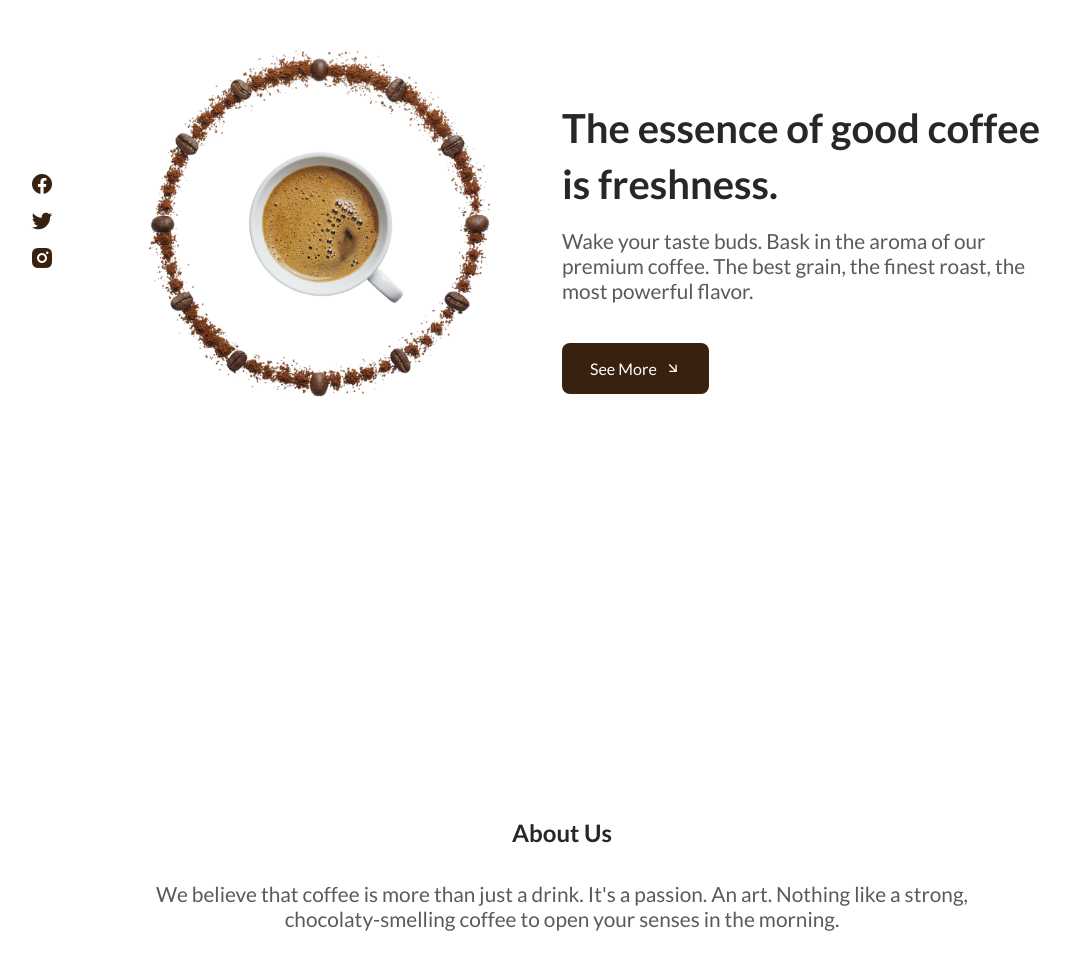
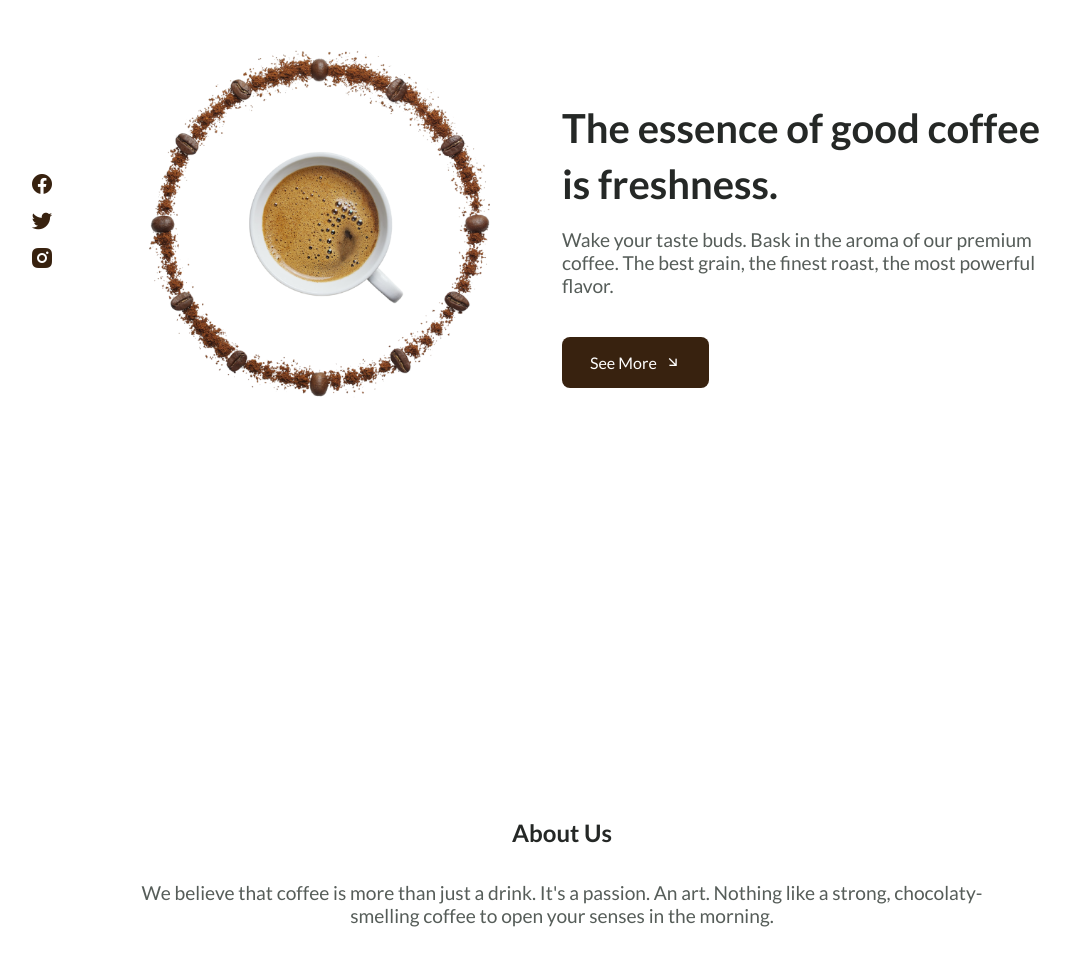
Before and after one commit to grenzk/product-landing-page, a plain HTML site: page index.html in a window 1280 px wide. Shown: the part 157-1121 px from the top of the page, without its empty margins (78-1148 px from the left). Drawn offline with nearby package versions, Linux system fonts and the light colour scheme; grey boxes are pictures that could not be loaded.

Commit message:
Use updated sass

```diff
--- a/scss/_breakpoints.scss
+++ b/scss/_breakpoints.scss
@@ -84,7 +84,7 @@
     }
 
     .home-description {
-      font-size: 1.3rem;
+      font-size: 1.2rem;
     }
   }
 
@@ -94,7 +94,7 @@
   }
 
   .video-description {
-    font-size: 1.3rem;
+    font-size: 1.2rem;
   }
 
   .product {
--- a/scss/_variables.scss
+++ b/scss/_variables.scss
@@ -1,3 +1,6 @@
+@import url("https://fonts.googleapis.com/css2?family=Lato:wght@400;700&display=swap");
+@import url("https://fonts.googleapis.com/css2?family=Poppins:wght@400;500;600;700&display=swap");
+
 :root {
   --header-height: 3.5rem;
 
--- a/scss/styles.scss
+++ b/scss/styles.scss
@@ -1,4 +1,12 @@
-@import url("https://fonts.googleapis.com/css2?family=Lato:wght@400;700&display=swap");
-@import url("https://fonts.googleapis.com/css2?family=Poppins:wght@400;500;600;700&display=swap");
-@import "variables", "resets", "layout", "header", "home", "buttons", "video",
-  "products", "contact", "footer", "dark-mode", "breakpoints";
+@use "variables";
+@use "resets";
+@use "layout";
+@use "header";
+@use "home";
+@use "buttons";
+@use "video";
+@use "products";
+@use "contact";
+@use "footer";
+@use "dark-mode";
+@use "breakpoints";
```
Also changed, not shown: assets/css/styles.css, 1 other file.
